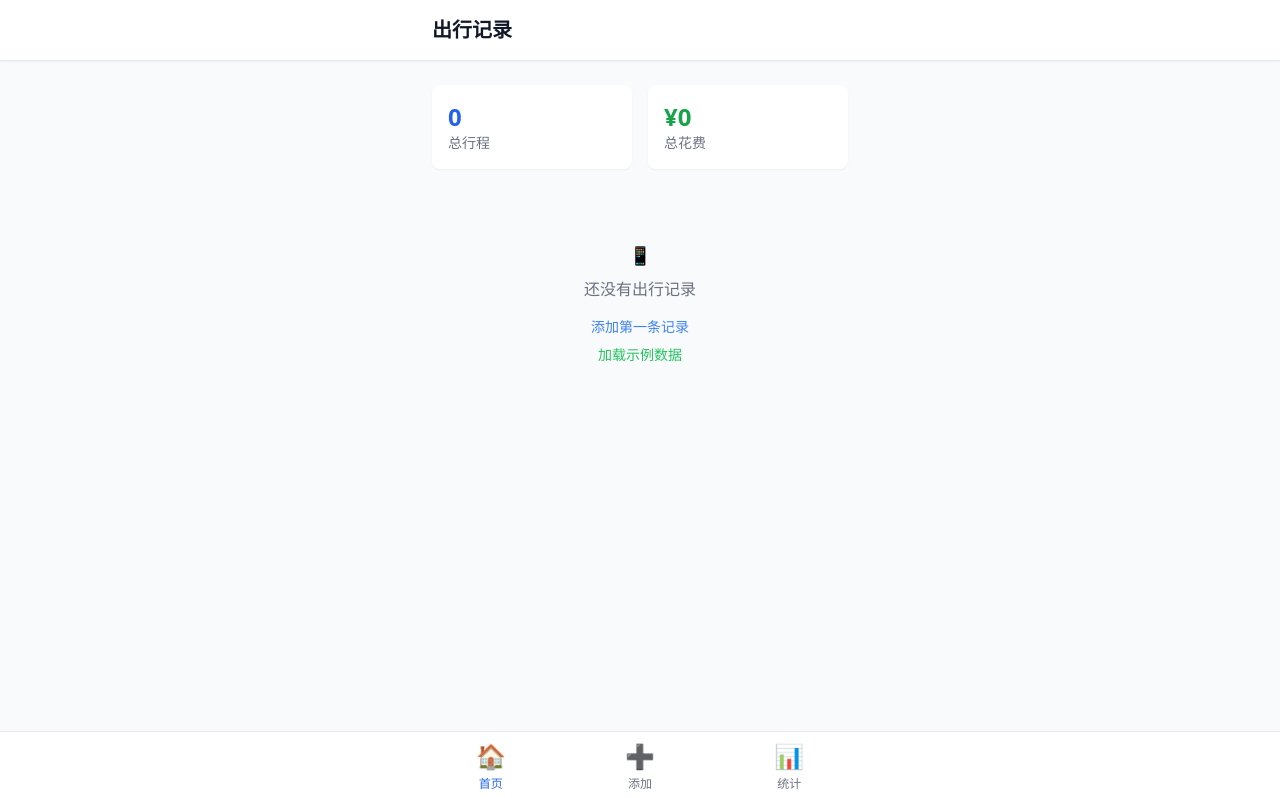
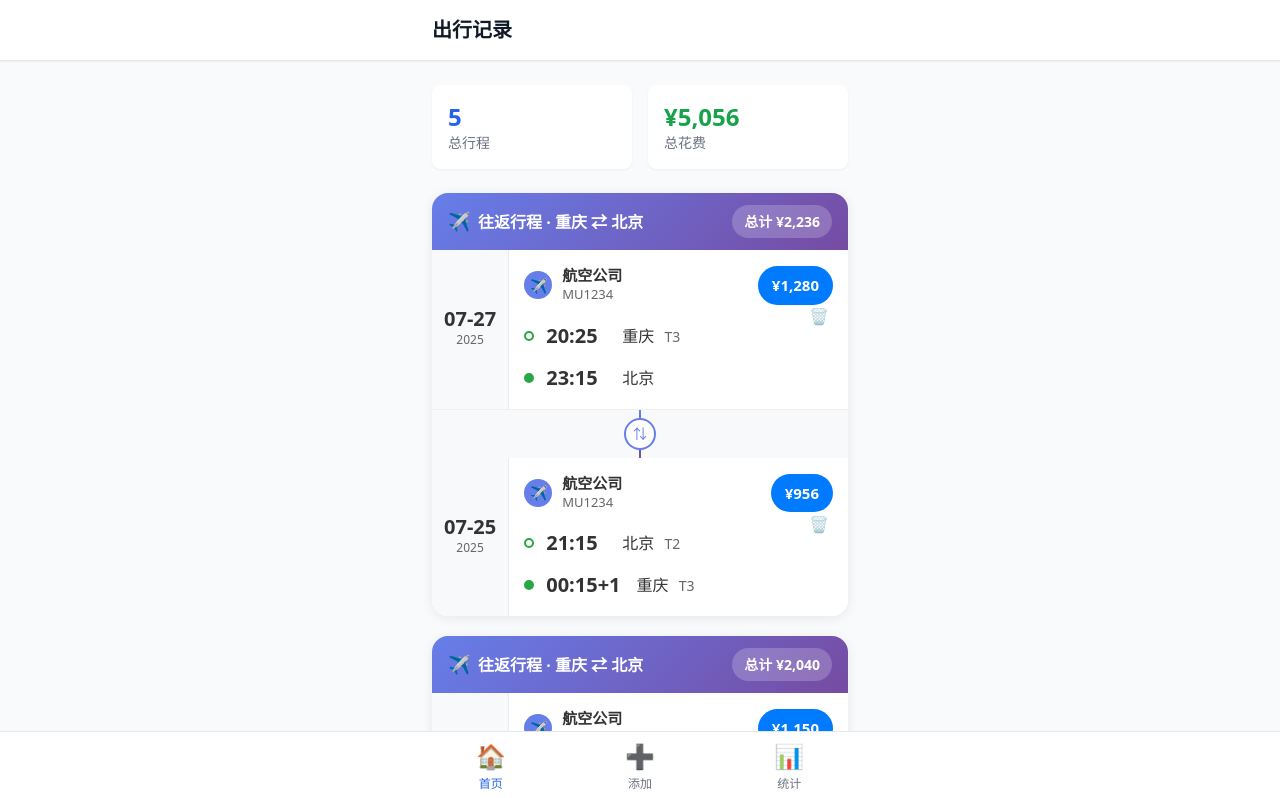
Before and after one commit to xiaoti12/simple_transport, a Vue app: page / in a window 1280 px wide. Shown: the top 798 px of the page. Built offline with nearby package versions, Linux system fonts and the light colour scheme.

Commit message:
机场信息fix&往返联动样式

```diff
--- /dev/null
+++ b/src/components/RoundTripCard.vue
@@ -0,0 +1,160 @@
+<template>
+  <div class="round-trip-container">
+    <div class="round-trip-header">
+      <div class="round-trip-title">
+        <span class="round-trip-icon">✈️</span>
+        往返行程 · {{ route }}
+      </div>
+      <div class="round-trip-total">总计 ¥{{ totalPrice.toLocaleString() }}</div>
+    </div>
+    <div class="round-trip-content">
+      <TripCard :trip="outbound" :is-in-round-trip="true" @delete="$emit('delete', outbound.id)" />
+      <div class="round-trip-connector">
+        <div class="connector-icon">⇅</div>
+      </div>
+      <TripCard :trip="returnTrip" :is-in-round-trip="true" @delete="$emit('delete', returnTrip.id)" />
+    </div>
+  </div>
+</template>
+
+<script setup lang="ts">
+import { computed } from 'vue'
+import type { TripRecord } from '@/types'
+import TripCard from './TripCard.vue'
+
+const props = defineProps<{
+  outbound: TripRecord
+  returnTrip: TripRecord
+}>()
+
+defineEmits<{
+  delete: [id: string]
+}>()
+
+const route = computed(() => {
+  return `${props.outbound.departure.city} ⇄ ${props.outbound.arrival.city}`
+})
+
+const totalPrice = computed(() => {
+  return props.outbound.price + props.returnTrip.price
+})
+</script>
+
+<style scoped>
+.round-trip-container {
+  background: white;
+  border-radius: 16px;
+  margin-bottom: 20px;
+  box-shadow: 0 2px 12px rgba(0, 0, 0, 0.08);
+  overflow: hidden;
+  position: relative;
+}
+
+.round-trip-header {
+  background: linear-gradient(135deg, #667eea 0%, #764ba2 100%);
+  color: white;
+  padding: 12px 16px;
+  display: flex;
+  justify-content: space-between;
+  align-items: center;
+}
+
+.round-trip-title {
+  font-size: 16px;
+  font-weight: 600;
+  display: flex;
+  align-items: center;
+  gap: 8px;
+}
+
+.round-trip-icon {
+  font-size: 18px;
+}
+
+.round-trip-total {
+  background: rgba(255, 255, 255, 0.2);
+  padding: 6px 12px;
+  border-radius: 20px;
+  font-size: 14px;
+  font-weight: 600;
+}
+
+.round-trip-content {
+  background: white;
+}
+
+.round-trip-content :deep(.trip-card) {
+  margin-bottom: 0;
+  box-shadow: none;
+  border-radius: 0;
+  border-bottom: 1px solid #f0f0f0;
+}
+
+.round-trip-content :deep(.trip-card:last-child) {
+  border-bottom: none;
+}
+
+.round-trip-content :deep(.status) {
+  display: none;
+}
+
+.round-trip-connector {
+  position: relative;
+  padding: 8px 0;
+  display: flex;
+  justify-content: center;
+  align-items: center;
+  background: #f8f9fa;
+}
+
+.round-trip-connector::before {
+  content: '';
+  position: absolute;
+  left: 50%;
+  transform: translateX(-50%);
+  width: 2px;
+  height: 100%;
+  background: linear-gradient(to bottom, #667eea, #764ba2);
+}
+
+.connector-icon {
+  background: white;
+  border: 2px solid #667eea;
+  border-radius: 50%;
+  width: 32px;
+  height: 32px;
+  display: flex;
+  align-items: center;
+  justify-content: center;
+  font-size: 14px;
+  color: #667eea;
+  z-index: 1;
+}
+
+/* 移动端优化 */
+@media (max-width: 480px) {
+  .round-trip-container {
+    margin-bottom: 15px;
+    border-radius: 12px;
+  }
+
+  .round-trip-header {
+    padding: 10px 14px;
+  }
+
+  .round-trip-title {
+    font-size: 15px;
+  }
+
+  .round-trip-total {
+    font-size: 13px;
+    padding: 5px 10px;
+  }
+
+  .connector-icon {
+    width: 28px;
+    height: 28px;
+    font-size: 13px;
+  }
+}
+</style>
--- a/src/components/TripCard.vue
+++ b/src/components/TripCard.vue
@@ -17,7 +17,7 @@
               <span class="flight-number">{{ getFlightNumber() }}</span>
             </div>
           </div>
-          <div class="status" :style="getStatusStyle()">
+          <div v-if="!props.isInRoundTrip" class="status" :style="getStatusStyle()">
             <span>{{ trip.status === 'used' ? '✓' : '+' }}</span>
             {{ trip.status === 'used' ? '已使用' : '未使用' }}
           </div>
@@ -29,7 +29,7 @@
               <div class="time">{{ formatTime(trip.departure.time) }}</div>
               <div class="location">
                 {{ trip.departure.city }}
-                <span v-if="trip.departure.station !== trip.departure.city" class="terminal">
+                <span v-if="getTerminalInfo(trip.departure.station)" class="terminal">
                   {{ getTerminalInfo(trip.departure.station) }}
                 </span>
               </div>
@@ -41,7 +41,7 @@
               <div class="time">{{ formatTime(trip.arrival.time) }}</div>
               <div class="location">
                 {{ trip.arrival.city }}
-                <span v-if="trip.arrival.station !== trip.arrival.city" class="terminal">
+                <span v-if="getTerminalInfo(trip.arrival.station)" class="terminal">
                   {{ getTerminalInfo(trip.arrival.station) }}
                 </span>
               </div>
@@ -67,6 +67,7 @@ import type { TripRecord } from '@/types'
 
 const props = defineProps<{
   trip: TripRecord
+  isInRoundTrip?: boolean
 }>()
 
 defineEmits<{
@@ -138,11 +139,13 @@ function getStatusStyle() {
 }
 
 function getTerminalInfo(station: string) {
-  const terminalMatch = station.match(/([T]\d+)/i)
+  // 提取T+数字格式的航站楼信息
+  const terminalMatch = station.match(/[T]\d+/i)
   if (terminalMatch) {
-    return terminalMatch[1]
+    return terminalMatch[0].toUpperCase()
   }
 
+  // 提取火车站站名
   if (station.includes('南站')) return '南站'
   if (station.includes('北站')) return '北站'
   if (station.includes('东站')) return '东站'
--- a/src/stores/trips.ts
+++ b/src/stores/trips.ts
@@ -19,6 +19,50 @@ export const useTripsStore = defineStore('trips', () => {
       result[trip.type]++
     })
     return result
+  })
+
+  // 检测往返行程
+  const roundTrips = computed(() => {
+    const roundTripList = []
+    const usedIndexes = new Set<number>()
+
+    for (let i = 0; i < trips.value.length; i++) {
+      if (usedIndexes.has(i)) continue
+
+      const trip1 = trips.value[i]
+      // 提取城市名（去掉机场名）
+      const departure1 = trip1.departure.city
+      const arrival1 = trip1.arrival.city
+
+      for (let j = i + 1; j < trips.value.length; j++) {
+        if (usedIndexes.has(j)) continue
+
+        const trip2 = trips.value[j]
+        const departure2 = trip2.departure.city
+        const arrival2 = trip2.arrival.city
+
+        // 检查是否为往返（A→B 和 B→A）
+        if ((departure1 === arrival2 && arrival1 === departure2)) {
+          roundTripList.push({
+            outbound: trip1,
+            return: trip2,
+            totalPrice: trip1.price + trip2.price,
+            route: `${departure1} ⇄ ${arrival1}`
+          })
+          usedIndexes.add(i)
+          usedIndexes.add(j)
+          break
+        }
+      }
+    }
+
+    return { roundTrips: roundTripList, usedIndexes }
+  })
+
+  // 单程行程（不在往返行程中的）
+  const singleTrips = computed(() => {
+    const { usedIndexes } = roundTrips.value
+    return trips.value.filter((_, index) => !usedIndexes.has(index))
   })
 
   function addTrip(trip: Omit<TripRecord, 'id' | 'createdAt'>) {
@@ -55,6 +99,9 @@ export const useTripsStore = defineStore('trips', () => {
     const stored = localStorage.getItem('simple-transport-trips')
     if (stored) {
       trips.value = JSON.parse(stored)
+    } else {
+      // 如果没有存储数据，自动加载示例数据
+      loadSampleData()
     }
   }
 
@@ -70,6 +117,8 @@ export const useTripsStore = defineStore('trips', () => {
     sortedTrips,
     totalSpent,
     tripsByType,
+    roundTrips,
+    singleTrips,
     addTrip,
     deleteTrip,
     updateTrip,
--- a/src/views/HomeView.vue
+++ b/src/views/HomeView.vue
@@ -22,8 +22,18 @@
 
       <!-- 出行记录列表 -->
       <div class="space-y-3">
+        <!-- 往返行程 -->
+        <RoundTripCard
+          v-for="(roundTrip, index) in tripsStore.roundTrips.roundTrips"
+          :key="`round-${index}`"
+          :outbound="roundTrip.outbound"
+          :return-trip="roundTrip.return"
+          @delete="handleDeleteTrip"
+        />
+
+        <!-- 单程行程 -->
         <TripCard
-          v-for="trip in tripsStore.sortedTrips"
+          v-for="trip in tripsStore.singleTrips"
           :key="trip.id"
           :trip="trip"
           @delete="handleDeleteTrip"
@@ -49,6 +59,7 @@
 import { onMounted } from 'vue'
 import { useTripsStore } from '@/stores/trips'
 import TripCard from '@/components/TripCard.vue'
+import RoundTripCard from '@/components/RoundTripCard.vue'
 import BottomNavigation from '@/components/BottomNavigation.vue'
 
 const tripsStore = useTripsStore()
```
Also changed, not shown: 1 other file (tests, documents, lock files or other folders).
